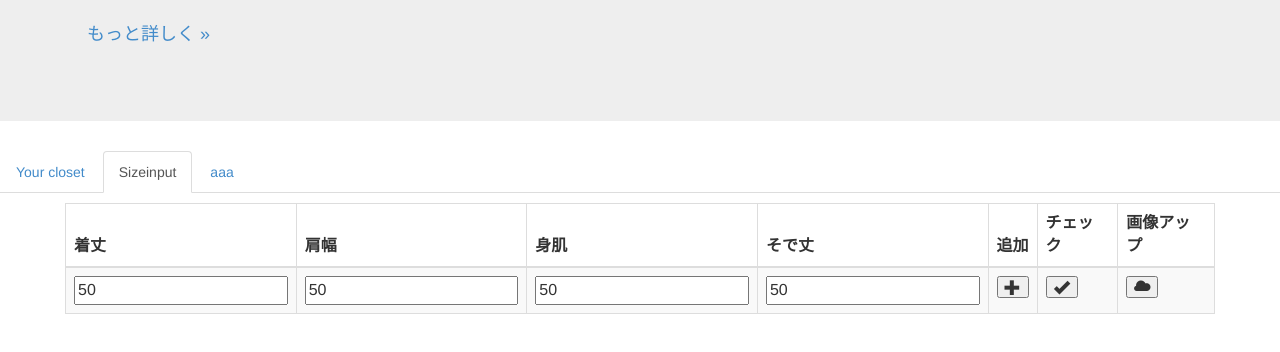
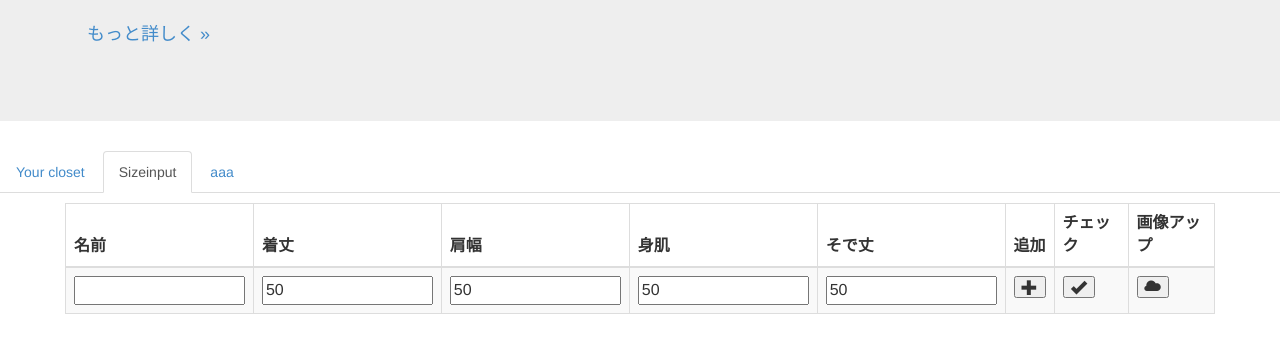
Before and after one commit to kondon/sekikon_isan, a website: page public/index.html in a window 1280 px wide. Both pictures are taken after a click on the link "Sizeinput". Shown: the part 180-532 px from the top of the page. Drawn offline with nearby package versions, Linux system fonts and the light colour scheme.

Commit message:
名前入力スイカ

```diff
--- a/public/index.html
+++ b/public/index.html
@@ -80,6 +80,7 @@
 					<table class = "table table-bordered table-striped" id="dataTable">
 						<thead>
 							<tr>
+								<th>名前</th>
 							 	<th>着丈</th>
 							 	<th>肩幅</th>
 							 	<th>身肌</th>
@@ -91,6 +92,9 @@
 						</thead>
 						<tbody id='inputitem'>
 							<tr>
+								<td>
+									<input type="text" id="item0" style = "width: 100%" value="" >
+								</td>
 								<td>
 									<input type="text" id="item1" style = "width: 100%" value="50" >
 								</td>
```
